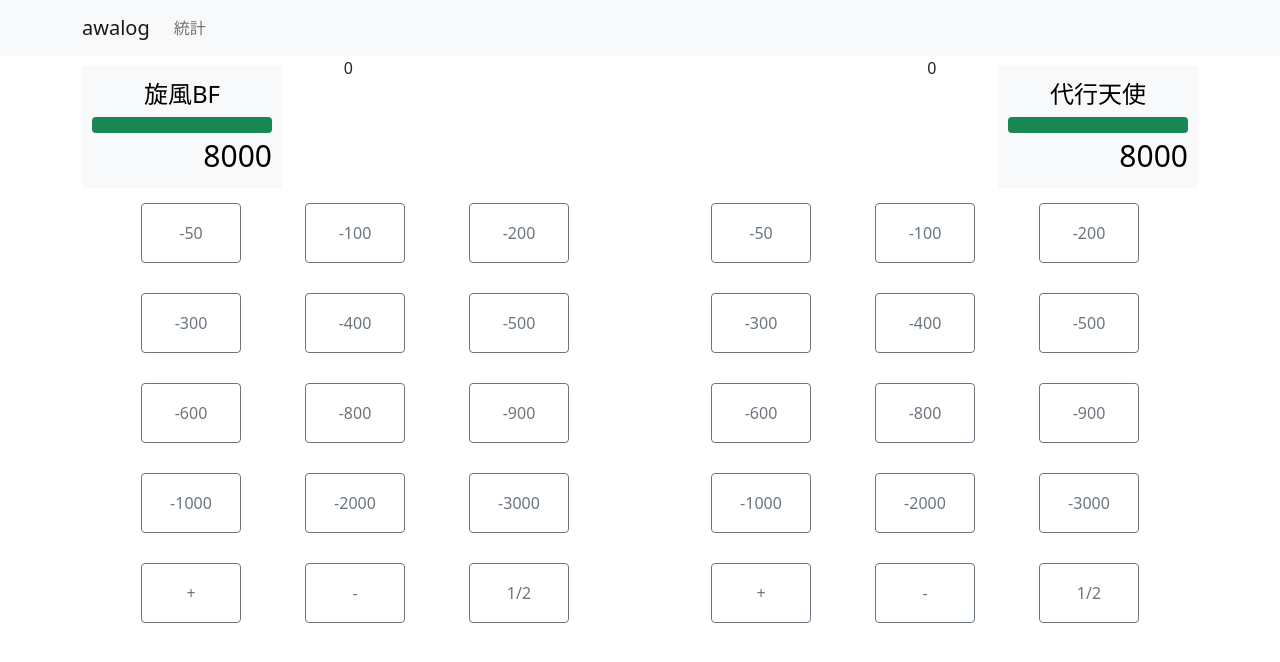
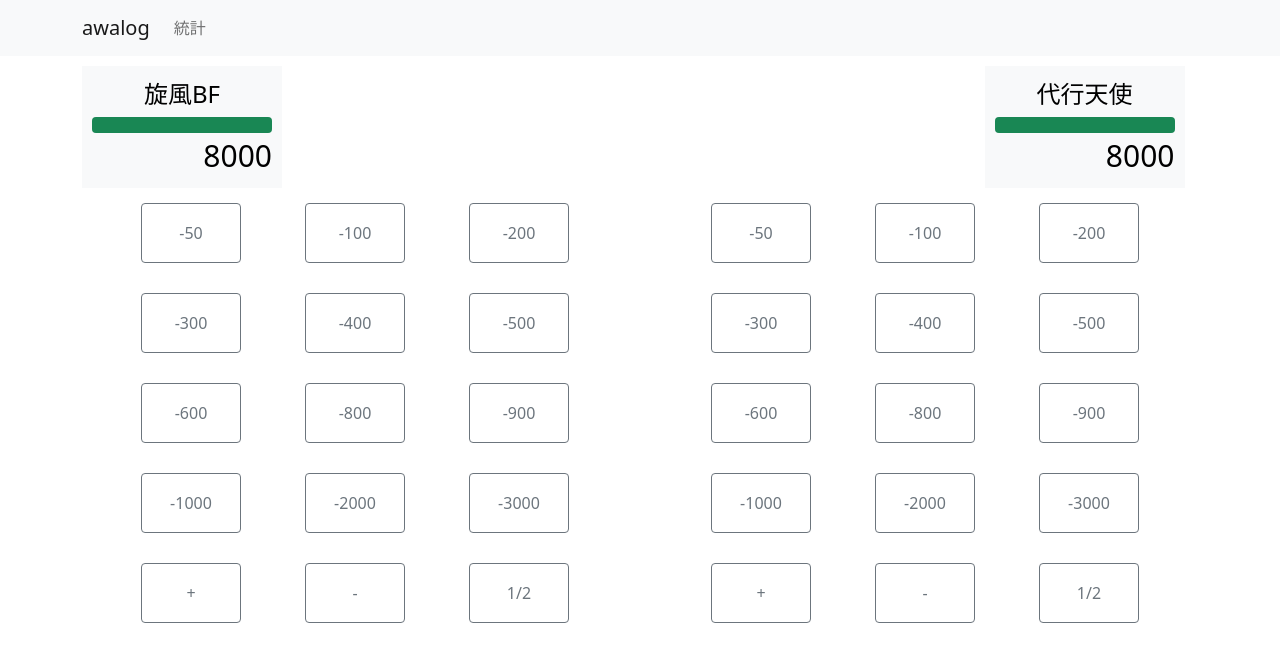
Before and after one commit to dateshi/awalog, a React (Create React App) app in the folder frontend/: page / in a window 1280 px wide. Shown: the top 662 px of the page. Built offline with nearby package versions, Linux system fonts and the light colour scheme.

Commit message:
バッファのデザイン修正

```diff
--- a/frontend/src/LP/Window.tsx
+++ b/frontend/src/LP/Window.tsx
@@ -1,8 +1,11 @@
 import { ProgressBar } from "react-bootstrap";
+import { Mode } from ".";
 
 type Props = {
   name: string;
   lp: number;
+  mode: Mode;
+  buf: number;
 };
 
 const Window = (props: Props) => {
@@ -17,11 +20,14 @@ const Window = (props: Props) => {
       return "danger";
     }
   })();
+  const sign = props.buf === 0 || props.mode === "normal" ? "" : props.mode;
   return (
     <div className="lp-parent bg-light text-black">
       <div className="lp-header">{name}</div>
       <ProgressBar variant={variant} now={now}></ProgressBar>
-      <div className="lp">{props.lp}</div>
+      <div className="lp">{`${props.lp}${sign}${
+        props.buf !== 0 ? props.buf : ""
+      }`}</div>
     </div>
   );
 };
--- a/frontend/src/LP/index.tsx
+++ b/frontend/src/LP/index.tsx
@@ -56,6 +56,7 @@ const LP = () => {
             return {
               ...player,
               lp: Math.max(0, player.lp + sign * player.buf),
+              mode: "normal",
               buf: 0,
             };
           }
@@ -79,12 +80,20 @@ const LP = () => {
       <Container>
         <Row>
           <Col>
-            <Window name="旋風BF" lp={players[0].lp} />
+            <Window
+              name="旋風BF"
+              lp={players[0].lp}
+              buf={players[0].buf}
+              mode={players[0].mode}
+            />
           </Col>
-          <Col>{players[0].buf}</Col>
-          <Col md={{ offset: 5 }}>{players[1].buf}</Col>
-          <Col>
-            <Window name="代行天使" lp={players[1].lp} />
+          <Col md={{ offset: 7 }}>
+            <Window
+              name="代行天使"
+              lp={players[1].lp}
+              buf={players[1].buf}
+              mode={players[1].mode}
+            />
           </Col>
         </Row>
         <Row>
```
